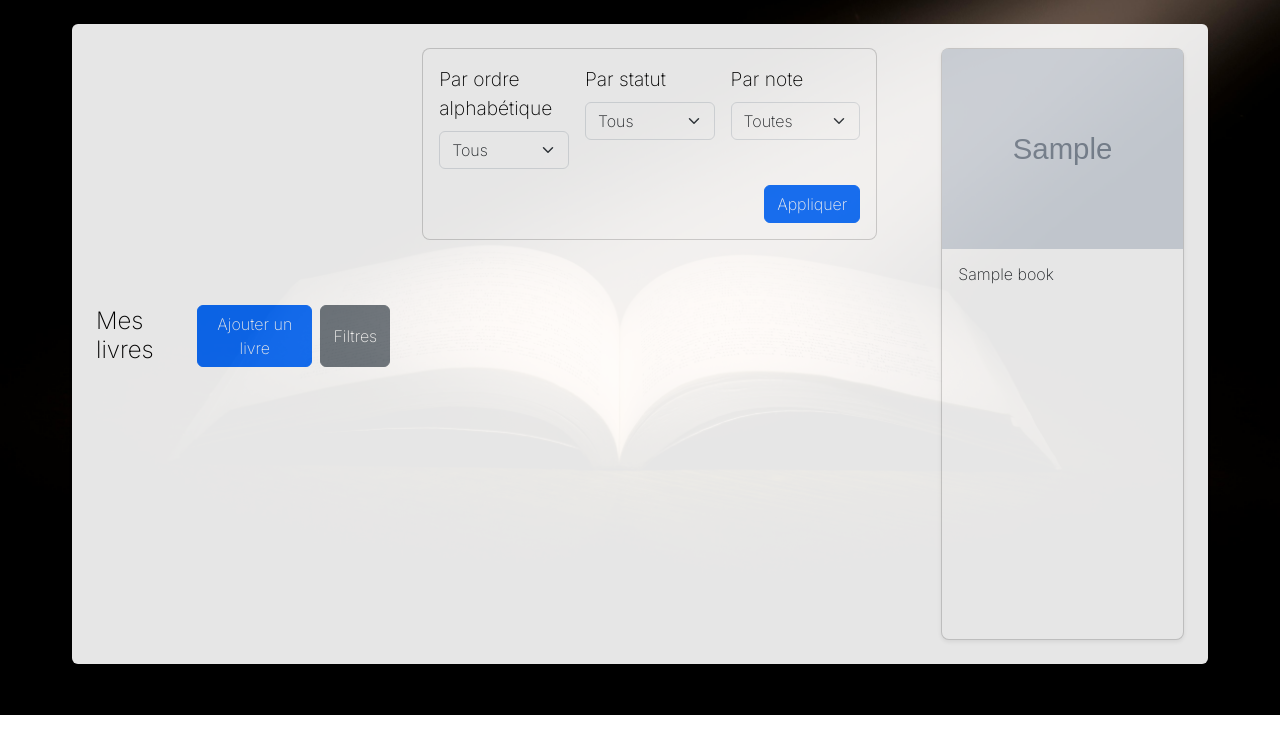
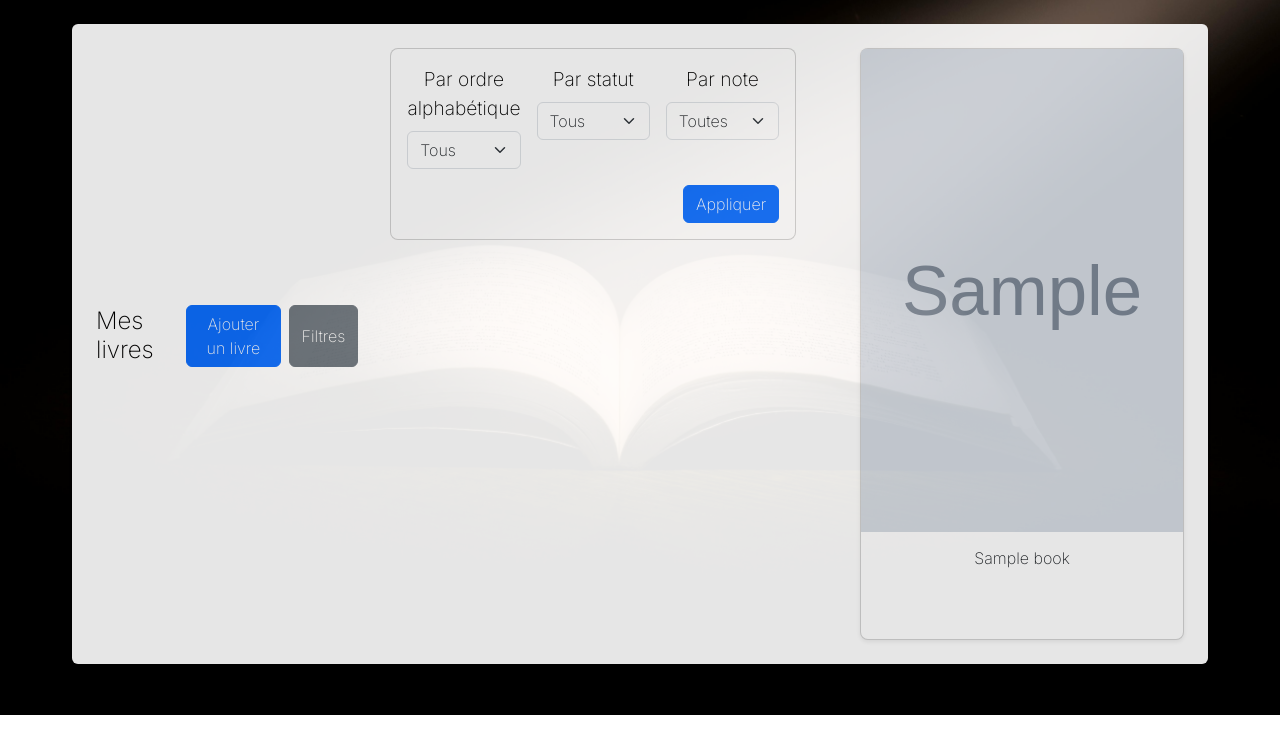
Before and after one commit to Mukuro030694/LoveLire-1.0, a Symfony app: template templates/library.html.twig in a window 1280 px wide, after a click on "Filtres". Shown: the part 112-864 px from the top of the page. Run offline with Twig, Linux system fonts and the light colour scheme; the template is opened without the code that fills it: most values are stand-ins (such as "Sample title", 1, 10 or a date in 2020); grey boxes marked "Sample" are stand-in pictures; some libraries are stand-ins or nearby versions.

Commit message:
visual fixes-1

```diff
--- a/public/styles/style.css
+++ b/public/styles/style.css
@@ -12,7 +12,7 @@
     font-family: 'Inter', sans-serif;
     font-weight: 200;
     color: white;
-    font-size: 18px; /* by default */
+    font-size: 18px; /* по умолчанию — для мобильных */
 }
 
 header.custom-header {
@@ -271,26 +271,47 @@
     background-color: #218838;
 }
 
-/* --- card grid --- */
+/* --- Сетка карточек --- */
 .cards-container {
     display: grid;
-    grid-template-columns: 1fr; /* by default: one card */
+    grid-template-columns: 1fr; /* по умолчанию: одна карточка */
     gap: 1.5rem;
     width: 100%;
 }
 
 .card {
+    display: flex;
+    flex-direction: column;
     width: 100%;
     border-radius: 0.5rem;
 }
 
 .card-img-top {
+    width: 100%;
+    height: auto;
+    aspect-ratio: 2 / 3;
     object-fit: cover;
-    height: 200px;
+}
+
+.card-body {
+    display: flex;
+    flex-direction: column;
+    gap: 0.5rem;
+    text-align: center;
+}
+
+.card-body .btn,
+.card .btn {
+    align-self: center;
 }
 
 .card-title {
     font-size: 1rem;
+    line-height: 1.3;
+    display: -webkit-box;
+    -webkit-line-clamp: 2;
+    -webkit-box-orient: vertical;
+    overflow: hidden;
 }
 
 .card.clickable {
@@ -303,7 +324,7 @@
     box-shadow: 0 8px 16px rgba(0, 0, 0, 0.2);
 }
 
-/* --- Responsiveness --- */
+/* --- Адаптивность --- */
 
 /* Tablet */
 @media (min-width: 769px) and (max-width: 1024px) {
@@ -341,7 +362,10 @@
     }
 
     .cards-container {
-        grid-template-columns: repeat(3, 1fr);
+        display: grid !important;
+        grid-template-columns: repeat(auto-fit, minmax(280px, 1fr));
+        gap: 1.5rem;
+        overflow: visible !important;
     }
 }
 
@@ -353,10 +377,11 @@
 
     .container {
         max-width: 1400px;
+        margin: 0 auto;
     }
 
     .cards-container {
-        grid-template-columns: repeat(4, 1fr);
+        grid-template-columns: repeat(auto-fit, minmax(280px, 1fr));
     }
 }
 
@@ -367,7 +392,7 @@
     }
 
     .cards-container {
-        grid-template-columns: repeat(5, 1fr);
+        grid-template-columns: repeat(auto-fit, minmax(280px, 1fr));
     }
 }
 
```
